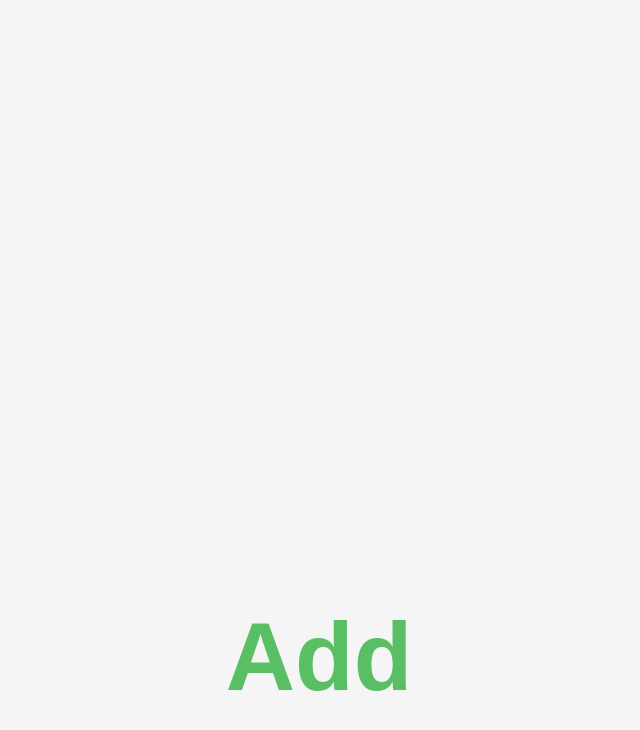
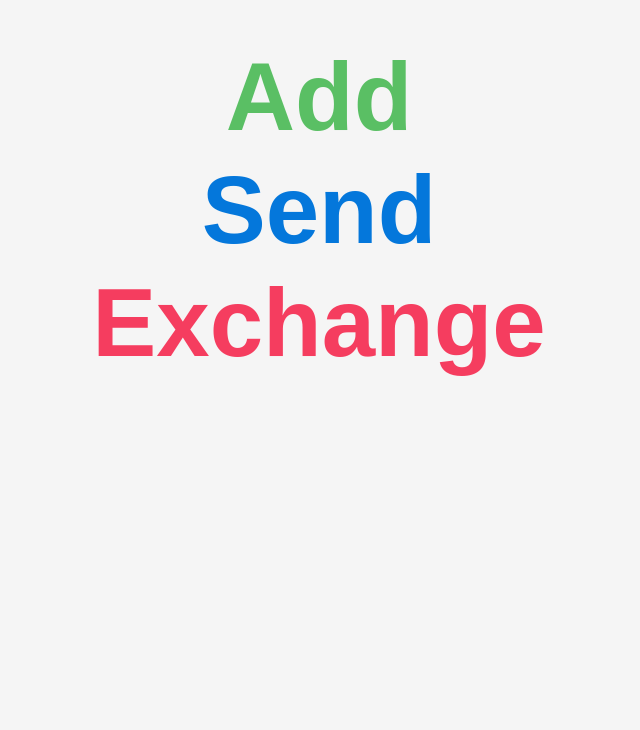
Before and after one commit to hisonakshi/sec-Animation, a plain HTML site: page index.html in a window 1280 px wide. Shown: the part 198-928 px from the top of the page, without its empty margins (321-961 px from the left). Drawn offline with Linux system fonts and the light colour scheme.

Commit message:
Update style.css

```diff
--- a/style.css
+++ b/style.css
@@ -2,40 +2,62 @@ body {
   margin: 0;
   font-family: sans-serif;
   background-color: #f5f5f5;
-  height: auto;
-  overflow-y: scroll;
+  overflow: hidden;
+  height: 100vh;
 }
 
 .container {
+  position: relative;
+  height: 100vh;
   display: flex;
   flex-direction: column;
   align-items: center;
-  padding-top: 100vh; /* Push first heading into view after scroll */
-  gap: 100vh; /* Each heading takes up its own scroll section */
+  justify-content: flex-start;
+  padding-top: 30vh;
+  gap: 3px;
 }
 
 .heading {
   font-weight: 900;
-  font-size: clamp(2.5rem, 8vw, 6rem);
+  font-size: 6rem;
   color: #333;
-  transform: translateY(100px);
-  opacity: 0;
-  transition: all 1s ease-in-out;
-  text-align: center;
+  transform: translateY(100vh); /* Start from below */
+  transition: transform 1.5s ease-in-out;
+  position: relative;
 }
 
 .heading.show {
-  transform: translateY(0);
-  opacity: 1;
+  transform: translateY(0); /* Slide into place */
 }
 
-/* Mobile tweaks */
-@media (max-width: 480px) {
+/* ========== MEDIA QUERIES ========== */
+
+/* Small devices: phones */
+@media (max-width: 600px) {
   .heading {
-    font-size: clamp(2rem, 9vw, 4rem);
+    font-size: 2.5rem;
   }
   .container {
-    gap: 80vh;
-    padding-top: 80vh;
+    padding-top: 20vh;
   }
 }
+
+/* Medium devices: tablets */
+@media (min-width: 601px) and (max-width: 1024px) {
+  .heading {
+    font-size: 4rem;
+  }
+  .container {
+    padding-top: 25vh;
+  }
+}
+
+/* Very small phones in landscape */
+@media (max-height: 500px) {
+  .heading {
+    font-size: 2rem;
+  }
+  .container {
+    padding-top: 15vh;
+  }
+}
```
